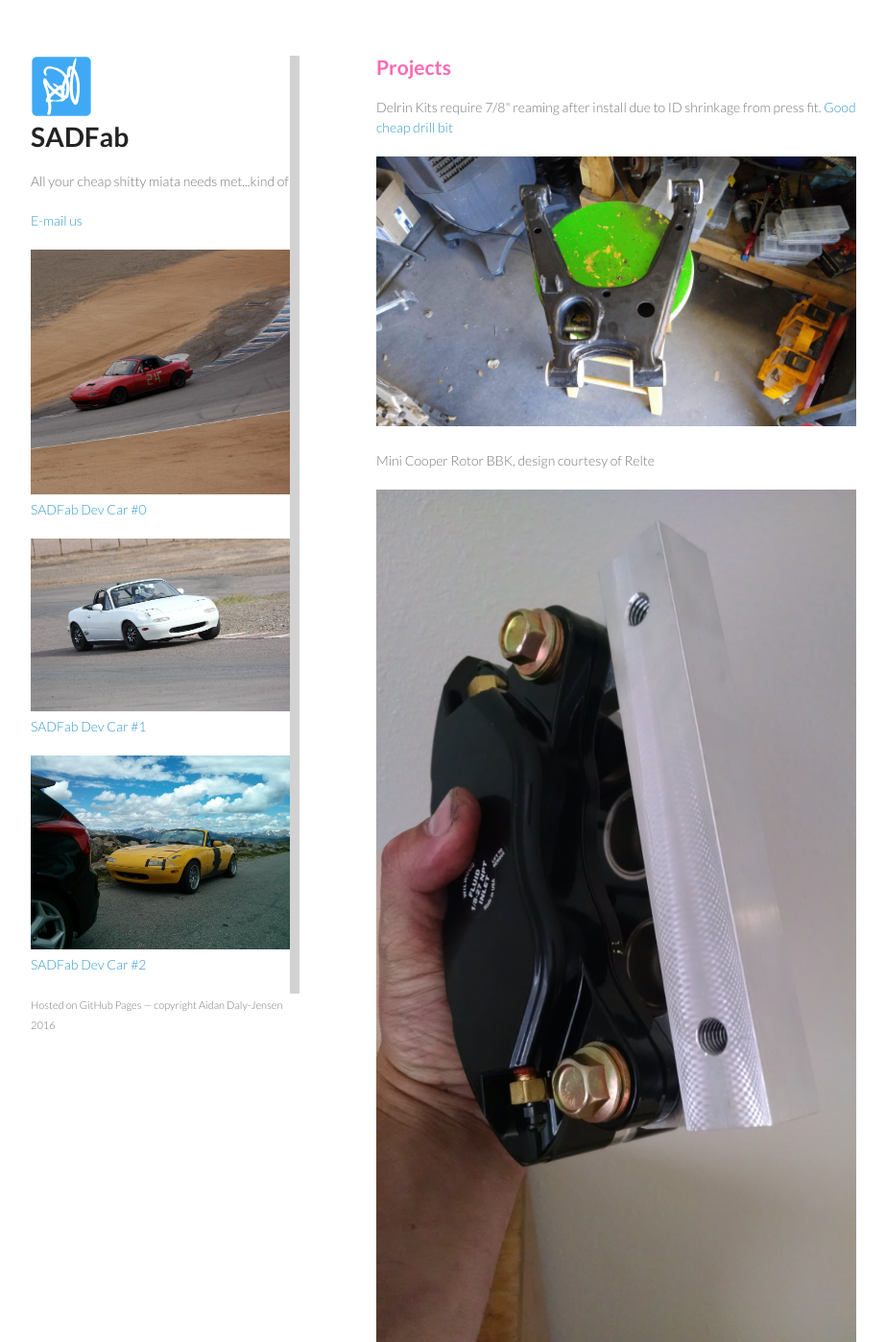
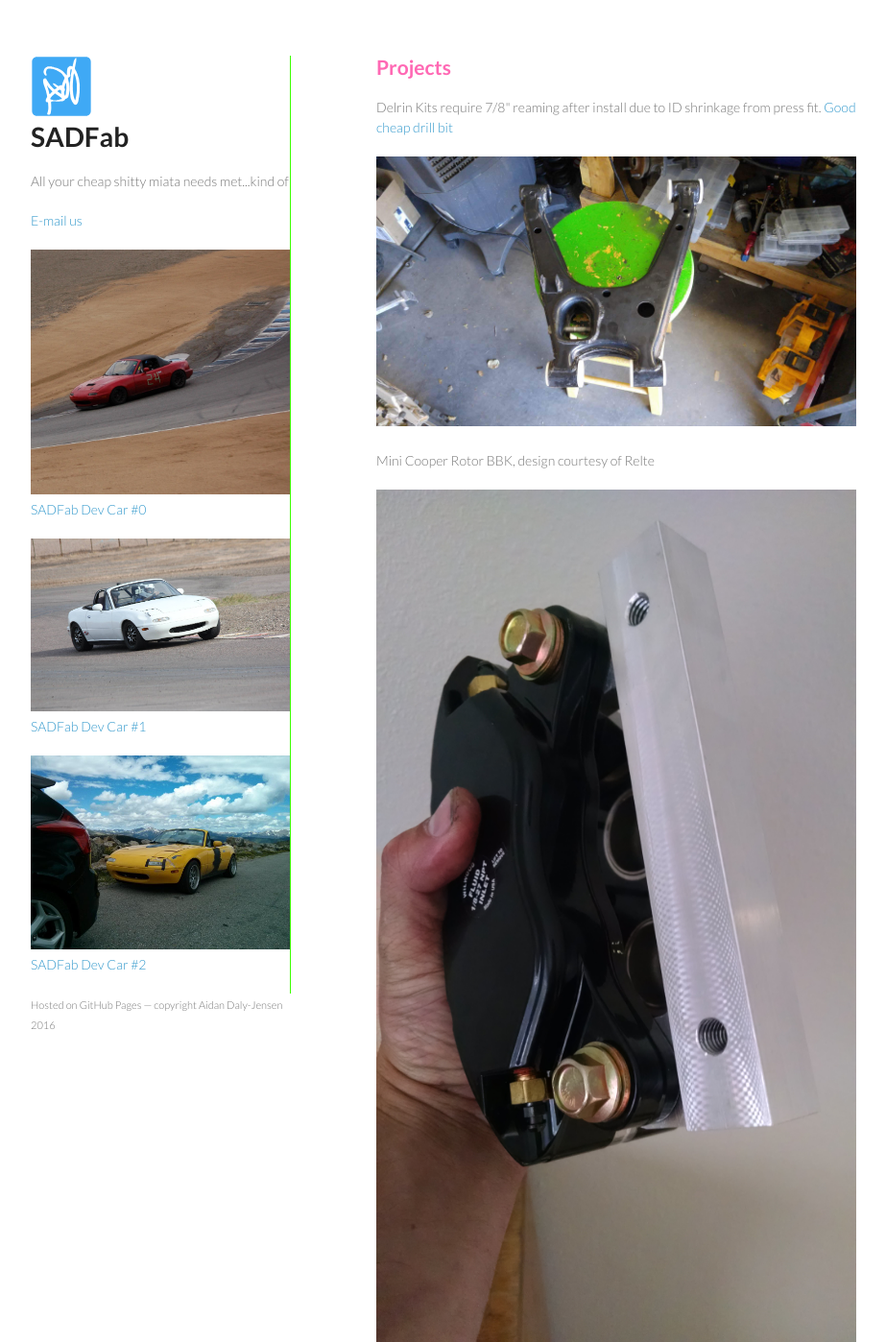
Before and after one commit to sadfab/sadfab.github.io, a PHP site: page / in a window 1280 px wide. Shown: the top 1398 px of the page at 96% size, without its empty margins (178-1101 px from the left). Run offline with PHP 8.4, Linux system fonts and the light colour scheme.

Commit message:
fixing header

```diff
--- a/stylesheets/styles.css
+++ b/stylesheets/styles.css
@@ -99,7 +99,7 @@ header {
   width:270px;
   float:left;
   /*position:fixed;*/
-	border-right:10px solid #d2d2d2;
+	border-right:1px solid #3CFF00;
 	overflow-x:scroll;
 
 }
```
